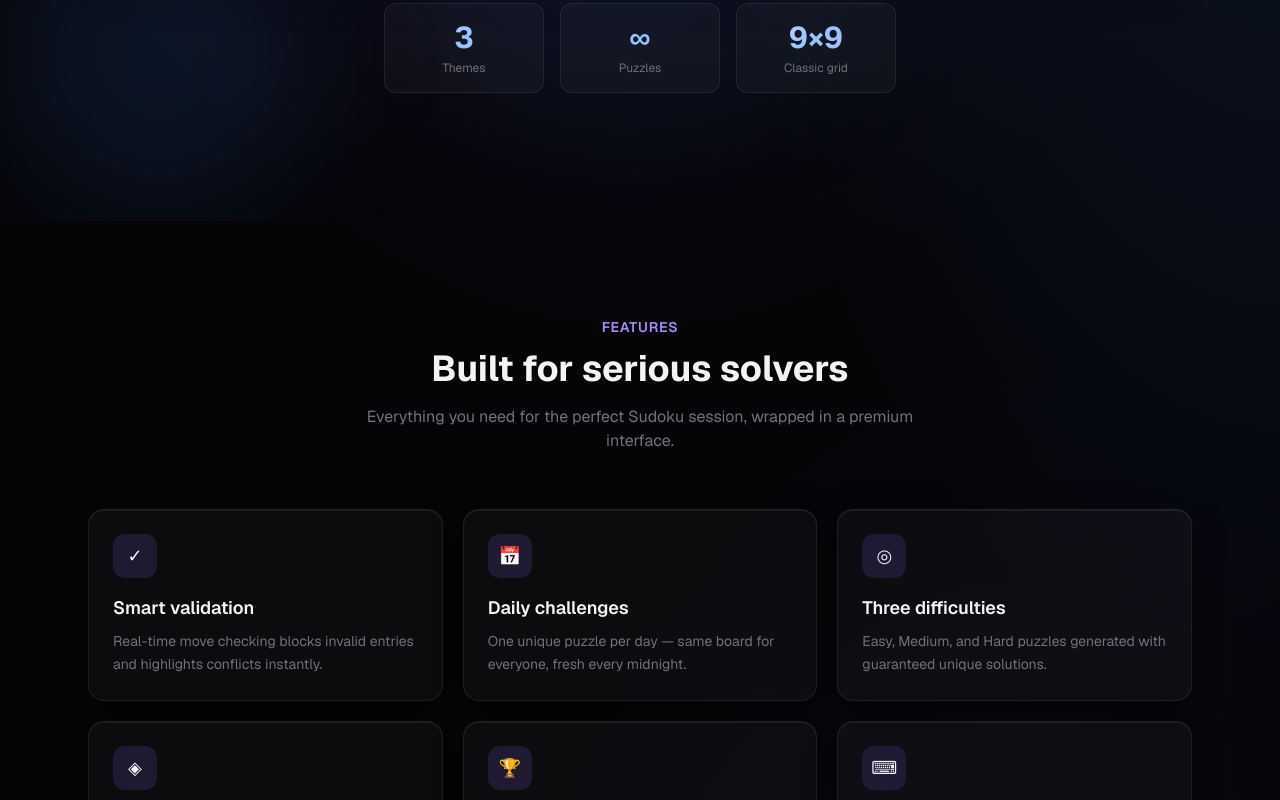
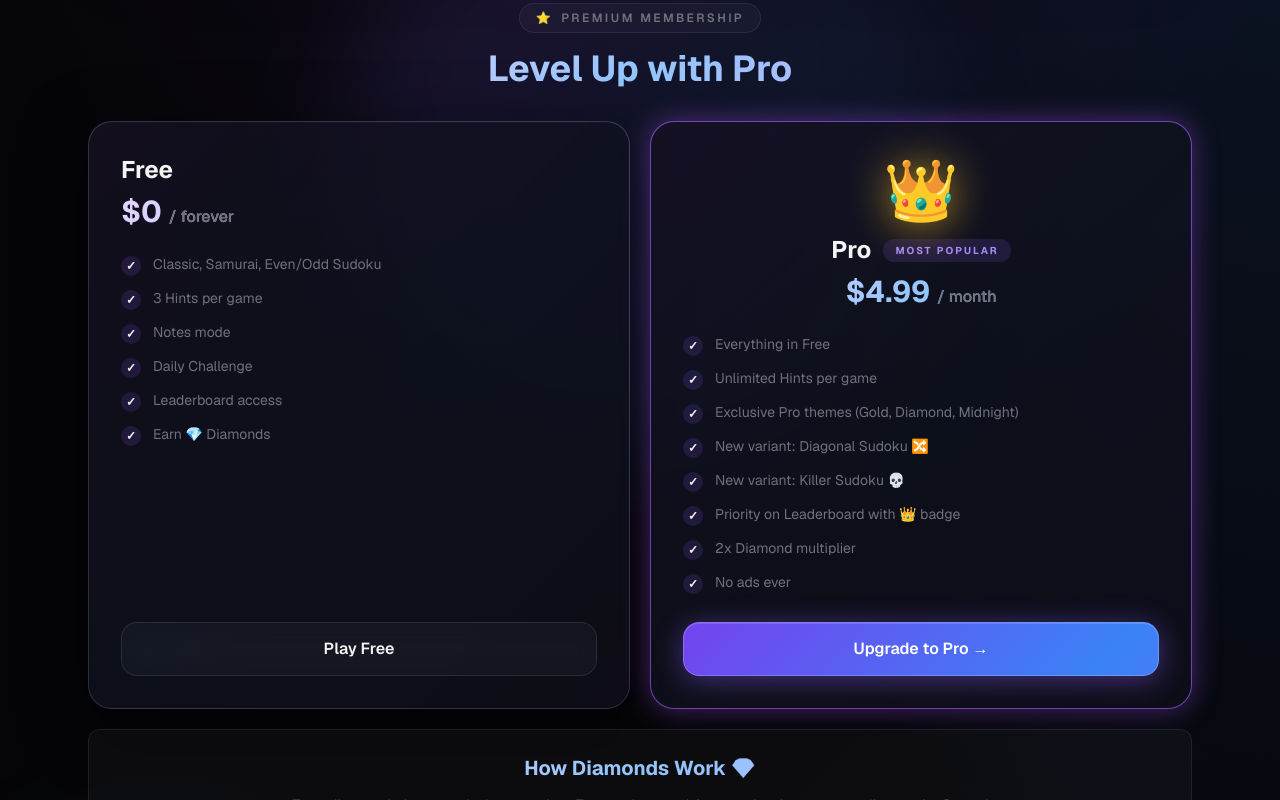
Before and after one commit to mamatovamarzhan/sudoku-platform, a Next.js app: page / in a window 1280 px wide. Shown: the part 860-1660 px from the top of the page. Built offline with nearby package versions, Linux system fonts and the light colour scheme.

Commit message:
Add Pro pricing section and navbar CTA
Co-authored-by: Mamatova Marzhan <mamatovamarzhan@users.noreply.github.com>

```diff
--- a/app/globals.css
+++ b/app/globals.css
@@ -384,3 +384,13 @@
     background-size: 48px 48px;
   }
 }
+
+
+@keyframes float {
+  0%, 100% { transform: translateY(0px); }
+  50% { transform: translateY(-6px); }
+}
+
+.animate-float {
+  animation: float 3s ease-in-out infinite;
+}
--- a/components/landing/Hero.tsx
+++ b/components/landing/Hero.tsx
@@ -71,6 +71,26 @@ const GAME_MODES: GameMode[] = [
     ],
     actionLabel: "Play Even/Odd →",
   },
+];
+
+const FREE_FEATURES = [
+  "Classic, Samurai, Even/Odd Sudoku",
+  "3 Hints per game",
+  "Notes mode",
+  "Daily Challenge",
+  "Leaderboard access",
+  "Earn 💎 Diamonds",
+];
+
+const PRO_FEATURES = [
+  "Everything in Free",
+  "Unlimited Hints per game",
+  "Exclusive Pro themes (Gold, Diamond, Midnight)",
+  "New variant: Diagonal Sudoku 🔀",
+  "New variant: Killer Sudoku 💀",
+  "Priority on Leaderboard with 👑 badge",
+  "2x Diamond multiplier",
+  "No ads ever",
 ];
 
 export function Hero() {
@@ -167,6 +187,8 @@ export function Hero() {
           ))}
         </div>
 
+        <PricingSection />
+
         <div className="mt-16 grid grid-cols-3 gap-4 max-w-lg mx-auto animate-fade-in" style={{ animationDelay: "0.35s" }}>
           {[
             { value: "3", label: "Themes" },
@@ -188,6 +210,84 @@ export function Hero() {
         />
       )}
     </section>
+  );
+}
+
+function PricingSection() {
+  return (
+    <section id="pricing" className="mt-16 scroll-mt-28 text-left animate-slide-up" style={{ animationDelay: "0.34s" }}>
+      <div className="mx-auto max-w-3xl text-center">
+        <p className="inline-flex items-center gap-2 rounded-full glass-panel px-4 py-1.5 text-xs font-semibold uppercase tracking-[0.2em] text-themed-muted">
+          <span aria-hidden>⭐</span>
+          Premium membership
+        </p>
+        <h2 className="mt-4 text-3xl sm:text-4xl font-bold gradient-text">
+          Level Up with Pro
+        </h2>
+      </div>
+
+      <div className="mt-8 grid gap-5 lg:grid-cols-2">
+        <article className="relative overflow-hidden glass-card-lg bg-gradient-premium p-6 sm:p-8">
+          <div className="absolute inset-0 bg-card-overlay pointer-events-none" aria-hidden />
+          <div className="relative z-[1] flex h-full flex-col">
+            <h3 className="text-2xl font-bold text-themed-primary">Free</h3>
+            <p className="mt-2 text-3xl font-bold gradient-text">$0 <span className="text-base font-medium text-themed-muted">/ forever</span></p>
+            <FeatureList features={FREE_FEATURES} />
+            <Link href="/game" className="mt-7">
+              <Button variant="secondary" size="lg" className="w-full">
+                Play Free
+              </Button>
+            </Link>
+          </div>
+        </article>
+
+        <article className="relative overflow-visible glass-card-lg bg-gradient-premium p-6 sm:p-8 border-themed-glow shadow-glow">
+          <div className="absolute -inset-px rounded-3xl border border-[color:var(--color-border-glow)] pointer-events-none" aria-hidden />
+          <div className="absolute inset-0 rounded-3xl bg-card-overlay pointer-events-none" aria-hidden />
+          <div className="relative z-[1] flex h-full flex-col pt-2">
+            <div className="text-center text-6xl drop-shadow-[0_0_22px_rgba(251,191,36,0.75)] animate-float" aria-hidden>
+              👑
+            </div>
+            <div className="mt-3 flex flex-wrap items-center justify-center gap-3 text-center">
+              <h3 className="text-2xl font-bold text-themed-primary">Pro</h3>
+              <span className="rounded-full bg-accent-soft px-3 py-1 text-[10px] font-bold uppercase tracking-[0.2em] text-accent">
+                MOST POPULAR
+              </span>
+            </div>
+            <p className="mt-2 text-center text-3xl font-bold gradient-text">$4.99 <span className="text-base font-medium text-themed-muted">/ month</span></p>
+            <FeatureList features={PRO_FEATURES} />
+            <Link
+              href="/#pricing"
+              className="btn-glow mt-7 inline-flex w-full items-center justify-center gap-2 rounded-2xl px-6 py-3.5 bg-gradient-accent bg-[length:200%_200%] text-base font-semibold text-white border border-white/20 shadow-btn-primary animate-gradient-shift transition-all duration-300 ease-out hover:shadow-glow hover:border-white/30 focus-visible:outline-none focus-visible:ring-2 focus-visible:ring-accent/60 focus-visible:ring-offset-2 focus-visible:ring-offset-surface active:scale-[0.96]"
+            >
+              Upgrade to Pro →
+            </Link>
+          </div>
+        </article>
+      </div>
+
+      <div className="mt-5 glass-panel p-5 sm:p-6 text-center">
+        <h3 className="text-xl font-bold gradient-text">How Diamonds Work 💎</h3>
+        <p className="mt-3 mx-auto max-w-3xl text-sm sm:text-base leading-7 text-themed-muted">
+          Earn diamonds by completing puzzles. Faster time and fewer mistakes = more diamonds. Spend diamonds to buy extra hints in Free mode (10 💎 = 1 hint). Pro members earn 2x diamonds and get unlimited hints.
+        </p>
+      </div>
+    </section>
+  );
+}
+
+function FeatureList({ features }: { features: string[] }) {
+  return (
+    <ul className="mt-6 flex-1 space-y-3">
+      {features.map((feature) => (
+        <li key={feature} className="flex gap-3 text-sm text-themed-muted">
+          <span className="mt-0.5 flex h-5 w-5 shrink-0 items-center justify-center rounded-full bg-accent-soft text-xs font-bold text-themed-primary">
+            ✓
+          </span>
+          <span>{feature}</span>
+        </li>
+      ))}
+    </ul>
   );
 }
 
--- a/components/layout/Navbar.tsx
+++ b/components/layout/Navbar.tsx
@@ -124,9 +124,29 @@ export function Navbar() {
               Play Now
             </Button>
           </Link>
+          <Link href="/#pricing" className="hidden lg:block">
+            <Button
+              variant="primary"
+              size="sm"
+              className="bg-gradient-to-r from-yellow-400 to-orange-500 shadow-[0_0_18px_rgba(251,191,36,0.35)] hover:shadow-[0_0_28px_rgba(251,146,60,0.5)]"
+            >
+              <span aria-hidden>👑</span>
+              Upgrade to Pro
+            </Button>
+          </Link>
           <Link href="/game" className="sm:hidden">
             <Button variant="primary" size="sm" aria-label="Play Now">
               Play
+            </Button>
+          </Link>
+          <Link href="/#pricing" className="sm:hidden">
+            <Button
+              variant="primary"
+              size="sm"
+              aria-label="Upgrade to Pro"
+              className="bg-gradient-to-r from-yellow-400 to-orange-500"
+            >
+              👑
             </Button>
           </Link>
         </div>
```
